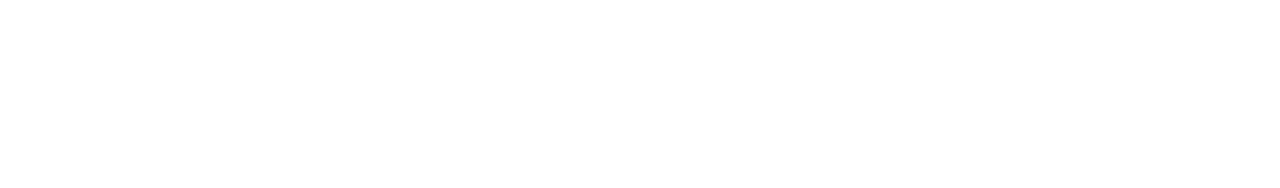
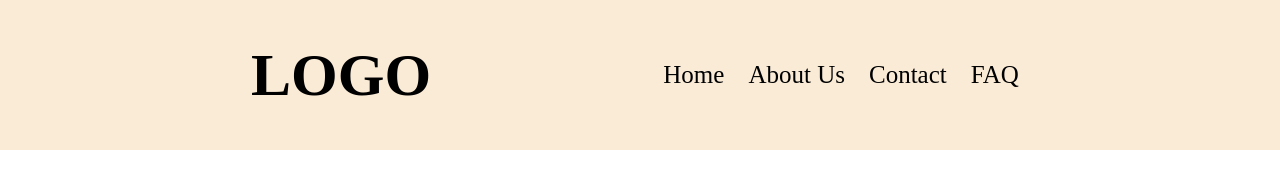
Before and after one commit to mf-hossain/1-project, a plain HTML site: page index.html in a window 1280 px wide. Drawn offline with Linux system fonts and the light colour scheme.

Commit message:
I have made header section

```diff
--- a/index.html
+++ b/index.html
@@ -4,8 +4,24 @@
     <meta charset="UTF-8">
     <meta name="viewport" content="width=device-width, initial-scale=1.0">
     <title>Document</title>
+    <link rel="stylesheet" href="./style.css">
 </head>
 <body>
-
+    <!-- ------header-section------ -->
+    <div class="header-section">
+        <div class="nav-bar">
+        <h2 class="logo">
+            <a href="#">LOGO</a>
+        </h2>
+        <nav>
+            <ul>
+                <li><a href="#">Home</a></li>
+                <li><a href="#">About Us</a></li>
+                <li><a href="#">Contact</a></li>
+                <li><a href="#">FAQ</a></li>
+            </ul>
+        </nav>
+    </div>
+    </div>
 </body>
 </html>
--- a/style.css
+++ b/style.css
@@ -0,0 +1,39 @@
+*{
+    margin: 0;
+    padding: 0;
+    box-sizing: border-box;
+}
+ul li{
+    list-style-type: none;
+}
+a{
+    text-decoration: none;
+}
+.header-section{
+    height: 150px;
+    background-color: antiquewhite;
+    display: flex;
+    justify-content: center;
+}
+
+.nav-bar{
+
+    width: 1000px;
+    display: flex;
+    justify-content: space-around;
+    align-items: center;
+}
+.nav-bar h2 a{
+    color: black;
+    font-size: 60px;
+    margin: ;
+}
+.nav-bar nav ul li{
+   display: inline-block;
+}
+.nav-bar nav ul li a{
+    color: black;
+    font-size: 25px;
+    padding: 10px;
+
+}
```
